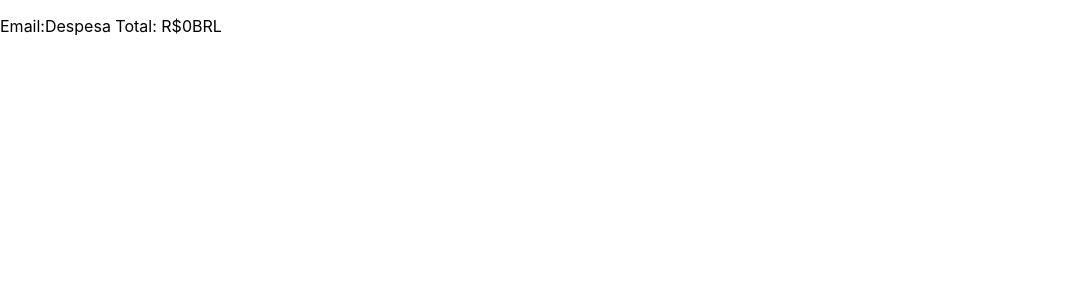
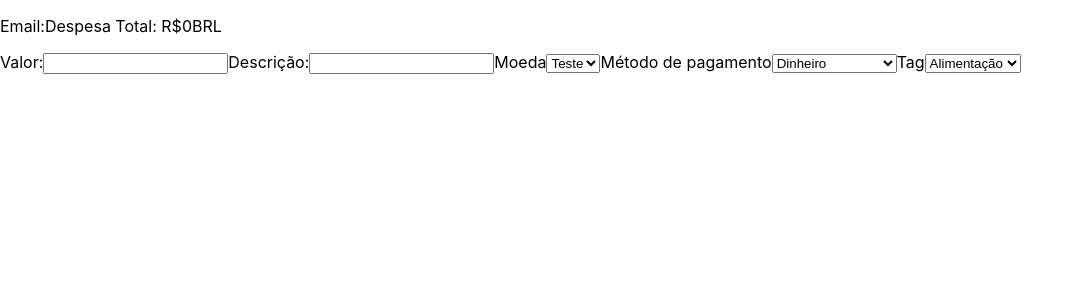
Before and after one commit to cae07/sd-013-a-project-trybewallet, a React (Create React App) app: page /carteira in a window 1280 px wide. Shown: the top 300 px of the page, without its empty margins (0-1084 px from the left). Built offline with nearby package versions, Linux system fonts and the light colour scheme.

Commit message:
Requisito 6: Desenvolva um formulário para adicionar uma despesa contendo as seguintes características

```diff
--- /dev/null
+++ b/src/components/Header.js
@@ -0,0 +1,31 @@
+import React from 'react';
+import PropTypes from 'prop-types';
+
+class Header extends React.Component {
+  render() {
+    const { email } = this.props;
+    return (
+      <header>
+        <p>
+          Email:
+          <span data-testid="email-field">{ email }</span>
+          <span>
+            Despesa Total: R$
+            <span data-testid="total-field">0</span>
+            <span data-testid="header-currency-field">BRL</span>
+          </span>
+        </p>
+      </header>
+    );
+  }
+}
+
+Header.propTypes = {
+  email: PropTypes.string,
+};
+
+Header.defaultProps = {
+  email: '',
+};
+
+export default Header;
--- /dev/null
+++ b/src/components/InputWallet.js
@@ -0,0 +1,31 @@
+import React from 'react';
+import PropTypes from 'prop-types';
+
+class InputWallet extends React.Component {
+  render() {
+    const { label, type, name, id, value, onChange } = this.props;
+    return (
+      <label htmlFor={ name }>
+        { label }
+        <input
+          type={ type }
+          name={ name }
+          id={ id }
+          value={ value }
+          onChange={ onChange }
+        />
+      </label>
+    );
+  }
+}
+
+InputWallet.propTypes = {
+  label: PropTypes.string.isRequired,
+  type: PropTypes.string.isRequired,
+  name: PropTypes.string.isRequired,
+  id: PropTypes.string.isRequired,
+  value: PropTypes.string.isRequired,
+  onChange: PropTypes.func.isRequired,
+};
+
+export default InputWallet;
--- /dev/null
+++ b/src/components/SelectGroup.js
@@ -0,0 +1,55 @@
+import React from 'react';
+import PropTypes from 'prop-types';
+import SelectWallet from './SelectWallet';
+
+class SelectGroup extends React.Component {
+  render() {
+    const { handleChange, currency, payment, tag } = this.props;
+    return (
+      <>
+        <SelectWallet
+          label="Moeda"
+          name="currency"
+          id="currency"
+          value={ currency }
+          onChange={ handleChange }
+        >
+          <option value="test">Teste</option>
+        </SelectWallet>
+        <SelectWallet
+          label="Método de pagamento"
+          name="payment"
+          id="payment"
+          value={ payment }
+          onChange={ handleChange }
+        >
+          <option>Dinheiro</option>
+          <option>Cartão de crédito</option>
+          <option>Cartão de débito</option>
+        </SelectWallet>
+        <SelectWallet
+          label="Tag"
+          name="tag"
+          id="tag"
+          value={ tag }
+          onChange={ handleChange }
+        >
+          <option>Alimentação</option>
+          <option>Lazer</option>
+          <option>Trabalho</option>
+          <option>Transporte</option>
+          <option>Saúde</option>
+        </SelectWallet>
+      </>
+    );
+  }
+}
+
+SelectGroup.propTypes = {
+  handleChange: PropTypes.func.isRequired,
+  currency: PropTypes.string.isRequired,
+  payment: PropTypes.string.isRequired,
+  tag: PropTypes.string.isRequired,
+};
+
+export default SelectGroup;
--- /dev/null
+++ b/src/components/SelectWallet.js
@@ -0,0 +1,55 @@
+import React from 'react';
+import PropTypes from 'prop-types';
+
+// class SelectWallet extends React.Component {
+//   render() {
+//     const { label, name, id, value, onChange } = this.props;
+//     return (
+//       <label htmlFor={ name }>
+//         { label }
+//         <select
+//           name={ name }
+//           id={ id }
+//           value={ value }
+//           onChange={ onChange }
+//         >
+//           <option value="teste">Teste</option>
+//         </select>
+//       </label>
+//     );
+//   }
+// }
+
+const SelectWallet = ({ label, name, id, value, onChange, children }) => (
+  <label htmlFor={ name }>
+    { label }
+    <select
+      name={ name }
+      id={ id }
+      value={ value }
+      onChange={ onChange }
+    >
+      { children }
+    </select>
+  </label>
+);
+
+SelectWallet.propTypes = {
+  label: PropTypes.string.isRequired,
+  name: PropTypes.string.isRequired,
+  id: PropTypes.string.isRequired,
+  value: PropTypes.string.isRequired,
+  onChange: PropTypes.func.isRequired,
+  children: PropTypes.node.isRequired,
+};
+
+export default SelectWallet;
+
+// https://learnersbucket.com/examples/react/create-select-dropdown-in-react/
+
+// Gabarito do exercicio do dia 12.1
+
+// https://www.youtube.com/watch?v=IfN8F5cz7ZA
+
+// Children validation
+// https://stackoverflow.com/questions/42122522/reactjs-what-should-the-proptypes-be-for-this-props-children
--- a/src/pages/Wallet.js
+++ b/src/pages/Wallet.js
@@ -1,22 +1,59 @@
 import React from 'react';
 import { connect } from 'react-redux';
 import PropTypes from 'prop-types';
+import Header from '../components/Header';
+import InputWallet from '../components/InputWallet';
+import SelectGroup from '../components/SelectGroup';
 
 class Wallet extends React.Component {
+  constructor() {
+    super();
+    this.state = {
+      value: '',
+      description: '',
+      currency: 'Teste',
+      payment: 'Dinheiro',
+      tag: 'Alimentação',
+    };
+    this.handleChange = this.handleChange.bind(this);
+  }
+
+  handleChange({ target }) {
+    const { name, value } = target;
+    this.setState({ [name]: value });
+  }
+
   render() {
     const { email } = this.props;
+    const { value, description, currency, payment, tag } = this.state;
     return (
-      <header>
-        <p>
-          Email:
-          <span data-testid="email-field">{ email }</span>
-          <span>
-            Despesa Total: R$
-            <span data-testid="total-field">0</span>
-            <span data-testid="header-currency-field">BRL</span>
-          </span>
-        </p>
-      </header>
+      <>
+        <Header email={ email } />
+        <form>
+          <InputWallet
+            label="Valor:"
+            type="text"
+            name="value"
+            id="value"
+            value={ value }
+            onChange={ this.handleChange }
+          />
+          <InputWallet
+            label="Descrição:"
+            type="text"
+            name="description"
+            id="description"
+            value={ description }
+            onChange={ this.handleChange }
+          />
+          <SelectGroup
+            currency={ currency }
+            payment={ payment }
+            tag={ tag }
+            handleChange={ this.handleChange }
+          />
+        </form>
+      </>
     );
   }
 }
```
